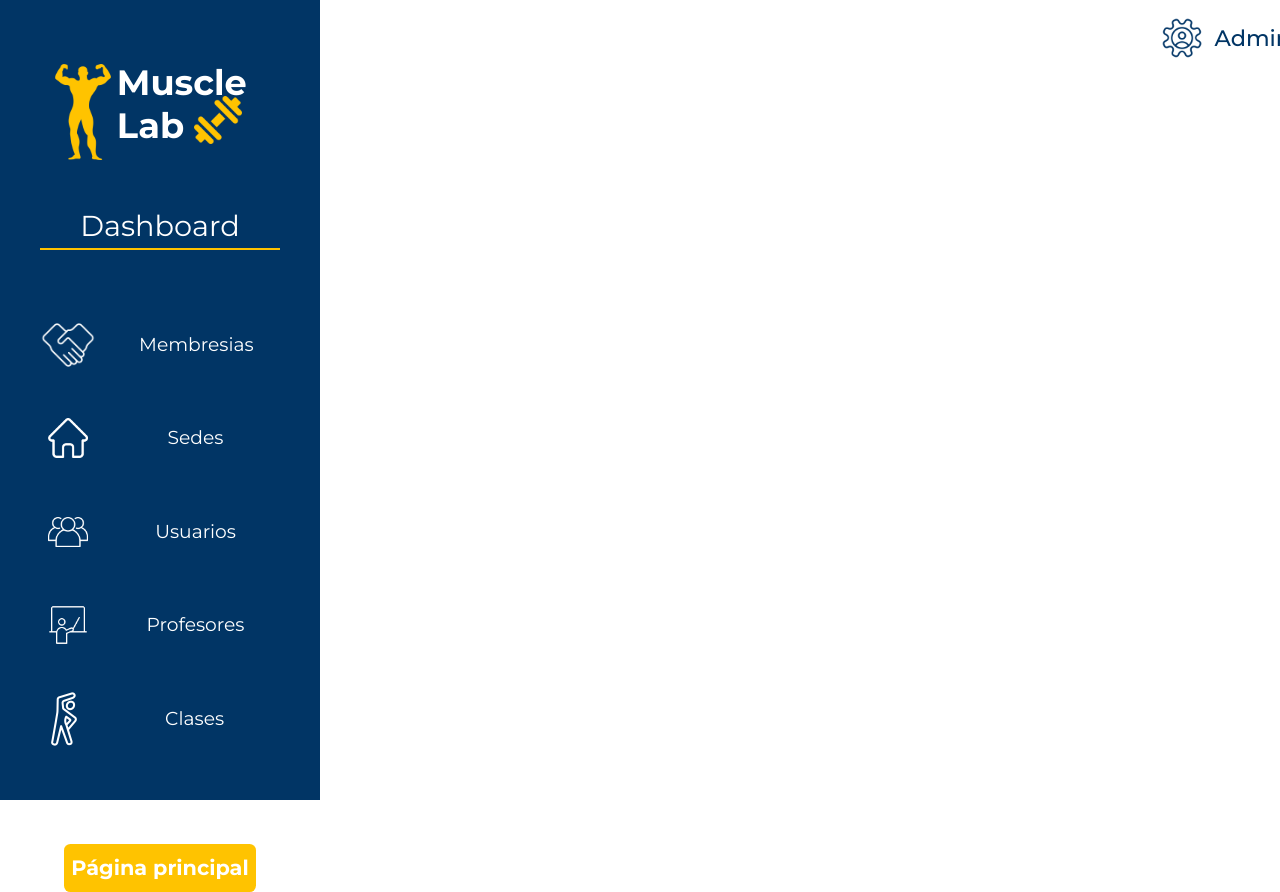
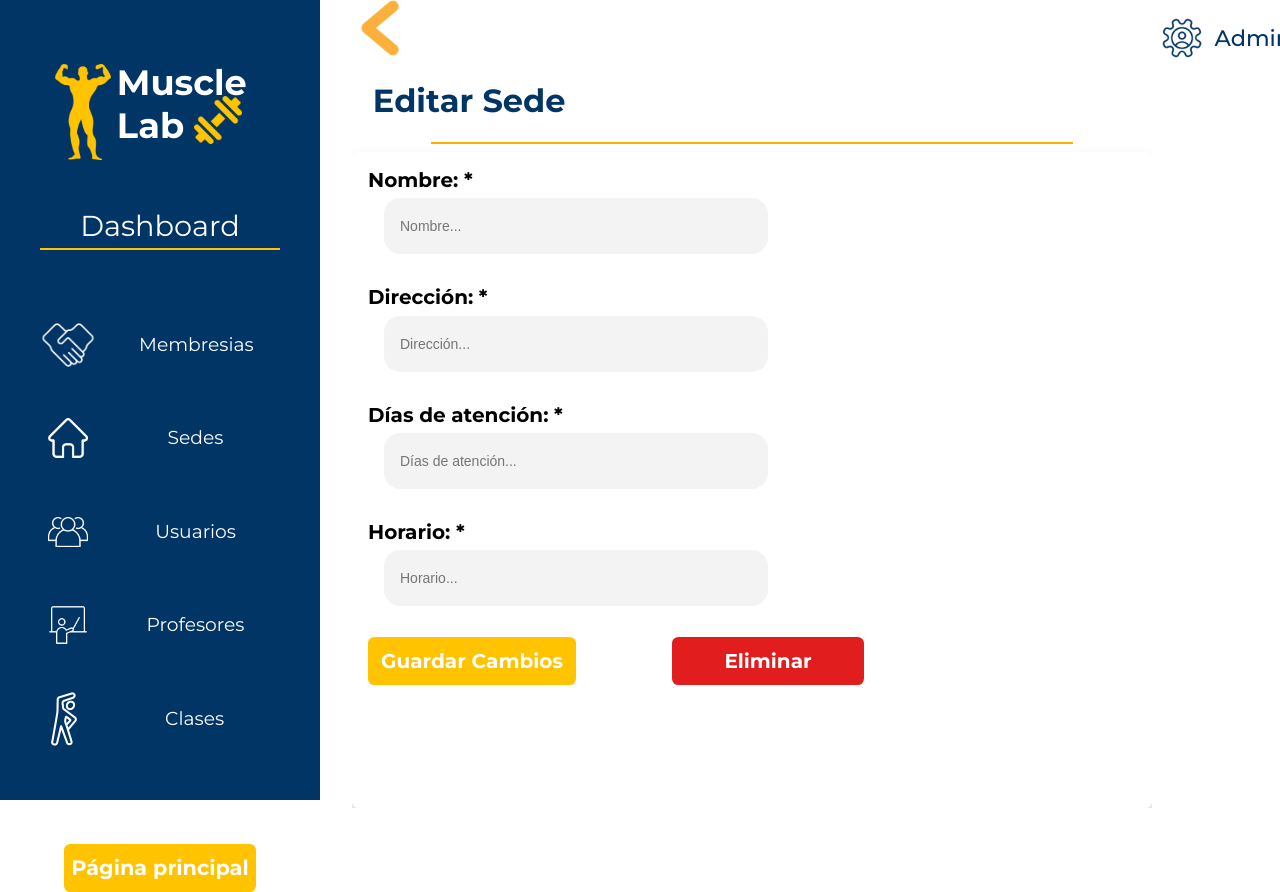
Before and after one commit to JPGomezCuervo/MuscleLab, a React (Create React App) app in the folder client/: page /dashboard/sedes/editar/1 in a window 1280 px wide. Shown: the top 892 px of the page. Built offline with nearby package versions, Linux system fonts and the light colour scheme.

Commit message:
regular fixes

```diff
--- a/client/src/App.js
+++ b/client/src/App.js
@@ -84,7 +84,7 @@ function App() {
         <Route path="/dashboard/usuarios" element={<Users />} />
         <Route path="/dashboard/usuarios/crear" element={<CreateUser />} />
         <Route path="/dashboard/sedes" element={<SedesDash />} />
-        <Route path="/dashboard/sedes/editar" element={<SedesDashEditar />} />
+        <Route path="/dashboard/sedes/editar/:id" element={<SedesDashEditar />} />
         <Route path="/dashboard/sedes/crear" element={<SedesDashCrear />} />
         {/* </>
         ) : (
--- a/client/src/components/CreateUser/CreateUser.module.css
+++ b/client/src/components/CreateUser/CreateUser.module.css
@@ -10,6 +10,8 @@
     background-image: linear-gradient(175deg, #ffff 50%, #ffc300 50%, #ffc300);
 }
 .formContainer{
+    position: absolute;
+    display: inline-block;
     max-width: 400px;
     margin: 0 auto;
     background-color: #f3f3f3;
--- a/client/src/components/SedesDashCrear/SedesDashCrear.jsx
+++ b/client/src/components/SedesDashCrear/SedesDashCrear.jsx
@@ -86,14 +86,15 @@ const SedesDashCrear = ()=>{
 
 
       return (
+        <div className={style.BigBigContainer}>
         <div>
 
 
 <div>
         <Link to="/dashboard/sedes">
-        <button>
+        <a href="http://localhost:3000/dashboard/sedes">
           <img className={style.ArrowIcon} src={arrowIcon} alt="" />
-        </button>
+        </a>
         </Link>
         <h1 className={style.tex}>Crear Sede Sede</h1>
         <hr className={style.hr} />
@@ -150,6 +151,7 @@ const SedesDashCrear = ()=>{
 
         </div>
             </div>
+        </div>
       );
 
 }
--- a/client/src/components/SedesDashCrear/SedesDashCrear.module.css
+++ b/client/src/components/SedesDashCrear/SedesDashCrear.module.css
@@ -1,5 +1,5 @@
 .MainConteiner{
-
+    margin: 0 auto;
     padding-top: 1rem;
     height: 40rem;
     width: 50rem;
@@ -7,6 +7,12 @@
     border-radius: .4rem;
     background-color: rgb(255, 255, 255);
 }
+
+.BigBigContainer {
+    position: absolute;
+    display: inline-block;
+    overflow-y: scroll;
+  }
 
 .ArrowIcon{
 height: 3.5rem;
--- a/client/src/components/SedesDashEditar/SedesDashEditar.jsx
+++ b/client/src/components/SedesDashEditar/SedesDashEditar.jsx
@@ -134,13 +134,14 @@ const SedesDashEditar = () => {
   };
 
   return (
-    <div>
+  <>
+    <div className={style.BigBigContainer}>
 
       <div>
         <Link to="/dashboard/sedes">
-        <button>
+        <a href="http://localhost:3000/dashboard/sedes">
           <img className={style.ArrowIcon} src={arrowIcon} alt="" />
-        </button>
+        </a>
         </Link>
         <h1 className={style.tex}>Editar Sede</h1>
         <hr className={style.hr} />
@@ -170,7 +171,7 @@ const SedesDashEditar = () => {
             value={sedes.location}
             onChange={handleChange}
             name="location"
-          />
+            />
         </div>
 
         {errors.description && <p>{errors.description}</p>}
@@ -184,7 +185,7 @@ const SedesDashEditar = () => {
             value={sedes.scheduleDays}
             onChange={handleChange}
             name="scheduleDays"
-          />
+            />
         </div>
 
         {errors.scheduleDays && <p>{errors.scheduleDays}</p>}
@@ -197,7 +198,7 @@ const SedesDashEditar = () => {
             value={sedes.scheduleHours}
             onChange={handleChange}
             name="scheduleHours"
-          />
+            />
         </div>
 
         {errors.scheduleHours && <p>{errors.scheduleHours}</p>}
@@ -209,6 +210,7 @@ const SedesDashEditar = () => {
 
       </div>
     </div>
+</>
   );
 };
 
--- a/client/src/components/SedesDashEditar/SedesDashEditar.module.css
+++ b/client/src/components/SedesDashEditar/SedesDashEditar.module.css
@@ -7,6 +7,13 @@
         border-radius: .4rem;
         background-color: rgb(255, 255, 255);
 }
+
+.BigBigContainer {
+    position: absolute;
+    display: inline-block;
+    overflow-y: scroll;
+    height: 60wh;
+  }
 
 .ArrowIcon{
     height: 3.5rem;
--- a/client/src/components/SedesDashboard/SedesDash.module.css
+++ b/client/src/components/SedesDashboard/SedesDash.module.css
@@ -9,6 +9,7 @@
     margin-top: 2rem;
     display: flex;
     flex-wrap: wrap;
+    height: 60vh;
 
 }
 
```
